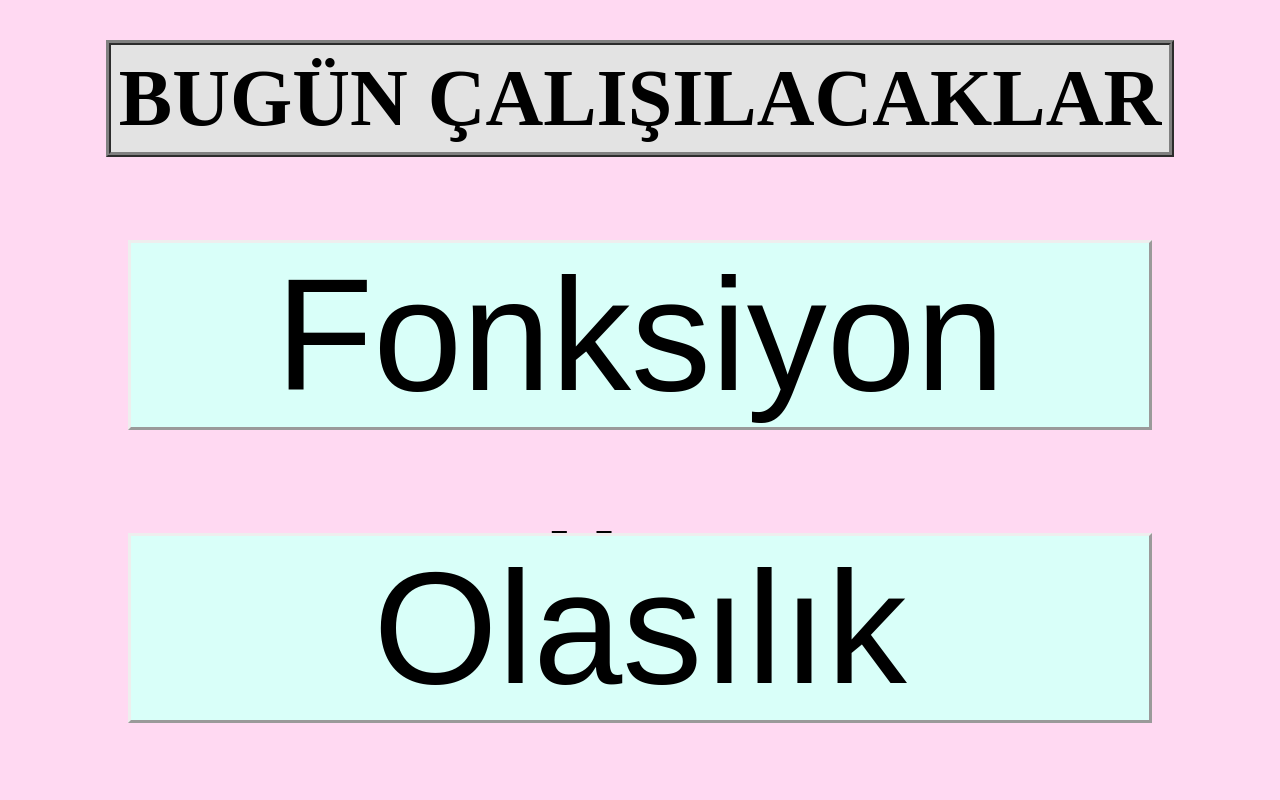
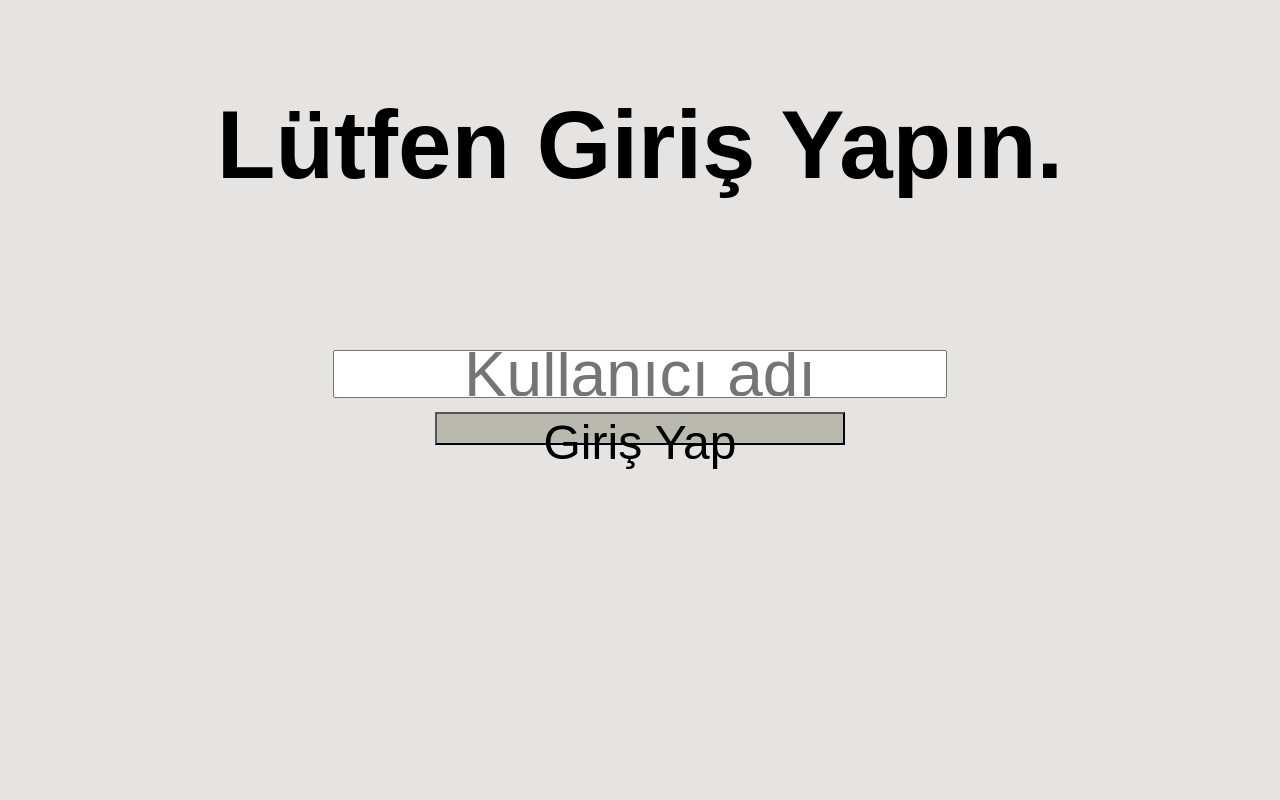
Before and after one commit to ahmetatesveltan/mentrio, a Flask app: page / in a window 1280 px wide. Run offline with Flask 3, Linux system fonts and the light colour scheme.

Commit message:
Login logout sayfası oluşturuldu. işlevleri eklendi.

```diff
--- a/app.py
+++ b/app.py
@@ -1,4 +1,6 @@
-from flask import Flask, render_template, request, jsonify
+from typing import Protocol
+
+from flask import Flask, render_template, request, jsonify, session, redirect
 from main import *
 import main
 from flask import request
@@ -6,22 +8,31 @@ import json
 from datetime import *
 
 app = Flask(__name__)
+app.secret_key = "Secret key"
 
-
+users = ["Ates", "İbisoglu"]
 
 @app.route("/")
 def home():
+    user = session.get("user")
+
+
+    if user is None:
+        return render_template("index.html", giris_yapildi=False)
+
     data = load_data()
 
     calisilacak_konular = bugun_calisilacaklar(data) #Çalışılacak 2 konu
-    #2konunun ustalığı
+                                                      #2konunun ustalığı
     calisilacak_ustaliklar = []
     for ders, konu in calisilacak_konular:
         ustalik = ustalik_hesapla(data, ders, konu)
         calisilacak_ustaliklar.append(ustalik)
     return render_template("index.html",
                            calisilacak_konular = calisilacak_konular,
-                           calisilacak_ustaliklar = calisilacak_ustaliklar)
+                           calisilacak_ustaliklar = calisilacak_ustaliklar,
+                           giris_yapildi = True,
+                           user = user)
 
 @app.route("/ders/<ders_adi>")  #DERS SAYFASINI AÇAR
 def ders_sayfasi(ders_adi):
@@ -55,6 +66,25 @@ def konu_sayfasi(ders_adi, konu_adi):
                            dogru_bilgisi = dogru_bilgisi,
                            yanlis_bilgisi = yanlis_bilgisi,
                            yuzde_bilgisi = yuzde_bilgisi)
+
+@app.route("/api/login", methods=["POST"])
+def login_page():
+    veri = request.json
+    user = veri["user"].capitalize()
+    if user in users:
+        session["user"] = user
+        giris_basarisi = True
+    else:
+        giris_basarisi = False
+    return jsonify({"giris_basarisi": giris_basarisi,
+                    "kullanici": user})
+
+@app.route("/api/logout")
+def logout():
+
+    session.pop("user", None)
+    return redirect("/")
+
 
 @app.route("/api/ys-select") #KONU SELECTINI DOLDURUR
 def ys_konu_select():
--- a/main.py
+++ b/main.py
@@ -4,7 +4,7 @@ import os
 
 def load_data():
     try:
-        with open("data.json", "r", encoding="utf-8") as f:
+        with open("data/data.json", "r", encoding="utf-8") as f:
             return json.load(f)
 
     except json.JSONDecodeError:
@@ -15,7 +15,7 @@ def save_data(data):
     with open("data_temp.json", "w", encoding="utf-8") as f:
         json.dump(data, f, indent=4, ensure_ascii=False)
 
-    os.replace("data_temp.json", "data.json")
+    os.replace("data_temp.json", "data/data.json")
 
 
 #DERS EKLEME
--- a/static/css/index.css
+++ b/static/css/index.css
@@ -46,8 +46,87 @@ body {
 
     text-align: center;
 }
+/* =========================
+  LOGIN
+========================= */
+#login-bolumu {
+    flex: 0 0 100%;
+    background-color: #e5e4e2;
+    width: 100vw;
+    height: 100vh;
+    padding-top: 10px;
+    display: flex;
+    flex-direction: column;
+    align-items: center;
+    scroll-snap-align: start;
+}
+#login-div{
+    display: flex;
+    flex-direction: column;
+    width: 80%;
+    height: 30%;
+    align-items: center;
+    justify-content: center;
+    gap: 10%;
+}
 
+#login-bolumu h2{
+    font-size: 6rem;
+}
+#login-form{
+    display: flex;
+    flex-direction: column;
+    width: 100%;
+    height: 40%;
+    align-items: center;
+    justify-content: flex-start;
+    gap: 15%
+}
+#login-form input{
+    width: 60%;
+    height: 50%;
+    font-size: 4rem;
+    text-align: center;
+}
+#login-form button{
+    width: 40%;
+    height: 35%;
+    font-size: 3rem;
+    background-color: #bab9b0;
+}
+#login-bildirim-bolumu {
+    display: flex;
+    flex-direction: column;
+    justify-content: flex-end;
+    align-items: center;
+    height:10%;
 
+}
+#login-bildirim-bolumu span{
+    font-size: 3rem
+}
+
+#logout-button {
+    display: flex;
+    font-size: 3rem;
+    width: 36%;
+    height: 6%;
+    background-color: #bab9b0;
+    text-decoration: none;
+    align-items: center;
+    justify-content: center;
+    color: black;
+}
+#login-bilgilendirme-div {
+    display: flex;
+    width:80%;
+    height: 70%;
+    align-items: flex-end;
+}
+#login-bilgilendirme{
+    font-size: 5rem;
+    text-align: center;
+}
 /* =========================
    BUGÜN ÇALIŞILACAKLAR
 ========================= */
@@ -107,11 +186,12 @@ body {
     background-color: #d9fff9;
     border: 3px outset;
     font-family: Papyrus, fantasy;
-    font-size: 10rem;
+    font-size: 8rem;
     text-align: center;
     overflow: hidden;
     text-decoration: none;
     color: black;
+
 }
 
 .calisilacak-ustalik {
--- a/static/js/index.js
+++ b/static/js/index.js
@@ -1,6 +1,12 @@
-//YS-DERS-SELECTİNE GÖRE KONU SELECT AYARLAMA
+// =========================
+// YANLIŞ SORU - KONU SELECT
+// =========================
 function konu_select() {
     const ysDersSelect = document.getElementById("ys-ders-select");
+
+    if (ysDersSelect === null) {
+        return;
+    }
 
     ysDersSelect.addEventListener("change", function () {
 
@@ -12,7 +18,11 @@ function konu_select() {
 
                 const select = document.getElementById("ys-konu-select");
 
-                select.innerHTML = ""
+                if (select === null) {
+                    return;
+                }
+
+                select.innerHTML = "";
 
                 konular.forEach(konu => {
                     const option = document.createElement("option");
@@ -22,63 +32,85 @@ function konu_select() {
                 });
             });
     });
-};
-konu_select()
+}
 
-//YANLIŞ SORU EKLEME
+konu_select();
+
+
+// =========================
+// YANLIŞ SORU EKLEME
+// =========================
 function gunluk_sorulari_ekle() {
+
+    const gorselInput = document.getElementById("ys-gorsel-ekle");
+    const cevaplar = document.querySelectorAll(".ys-sikları");
+    const ysDersSelect = document.getElementById("ys-ders-select");
+    const ysKonuSelect = document.getElementById("ys-konu-select");
+    const ysSubmit = document.getElementById("ys-giris-submit");
+
+    if (
+        gorselInput === null ||
+        ysDersSelect === null ||
+        ysKonuSelect === null ||
+        ysSubmit === null
+    ) {
+        return;
+    }
+
     let secilenGorsel = null;
     let secilenCevap = null;
     let secilenDers = null;
     let secilenKonu = null;
 
-
-    const gorselInput = document.getElementById("ys-gorsel-ekle");
-    const cevaplar = document.querySelectorAll(".ys-sikları");
-
-    const ysDersSelect = document.getElementById("ys-ders-select");
-    const ysKonuSelect = document.getElementById("ys-konu-select");
-
     ysDersSelect.addEventListener("change", function () {
-
         secilenDers = ysDersSelect.value;
         submitControl();
     });
 
     ysKonuSelect.addEventListener("change", function () {
-
         secilenKonu = ysKonuSelect.value;
         submitControl();
     });
 
     for (const cevap of cevaplar) {
-           cevap.addEventListener("change", function(){
+
+        if (cevap === null) {
+            continue;
+        }
+
+        cevap.addEventListener("change", function () {
             secilenCevap = cevap.value;
             console.log(secilenCevap);
             submitControl();
         });
-    };
+    }
 
-    gorselInput.addEventListener("change",  function(){
+    gorselInput.addEventListener("change", function () {
         secilenGorsel = gorselInput.files[0];
-
         submitControl();
-
     });
 
-    const ysSubmit = document.getElementById("ys-giris-submit")
     function submitControl() {
-        if(secilenGorsel!== null && secilenCevap !== null && secilenDers !== null && secilenKonu!== null){
-            ysSubmit.disabled = false
-        }
-        else {
-            ysSubmit.disabled = true
+        if (
+            secilenGorsel !== null &&
+            secilenCevap !== null &&
+            secilenDers !== null &&
+            secilenKonu !== null
+        ) {
+            ysSubmit.disabled = false;
+        } else {
+            ysSubmit.disabled = true;
         }
     }
-    ysSubmit.addEventListener("click", function(){
+
+    ysSubmit.addEventListener("click", function () {
 
         const ysData = new FormData();
         const ysBildirim = document.getElementById("ys-bildirim");
+
+        if (ysBildirim === null) {
+            return;
+        }
 
         ysData.append("ders", secilenDers);
         ysData.append("konu", secilenKonu);
@@ -89,37 +121,34 @@ function gunluk_sorulari_ekle() {
             method: "POST",
             body: ysData
         })
-        .then(function(response) {
-            ysBildirim.textContent = "Soru Kaydedildi."
+            .then(function (response) {
 
-            setTimeout(function() {
-                ysBildirim.textContent = ""
+                ysBildirim.textContent = "Soru Kaydedildi.";
+
+                setTimeout(function () {
+                    ysBildirim.textContent = "";
                 }, 2000);
 
             });
-        ysSubmit.disabled = true
+
+        ysSubmit.disabled = true;
+    });
+}
+
+gunluk_sorulari_ekle();
 
 
-    });
-};
-gunluk_sorulari_ekle()
-// SPACED REPETİTON SORULARINI ALMA
+// =========================
+// SPACED REPETITION SORULARI
+// =========================
 function gunluk_sorulari_goster() {
-    let sorular = [];
 
-    let aktifIndex = 0;
-    let aktifSoru = null;
-    let secilenCevap = null;
-
-    soru_gorseli = document.getElementById("ys-soru-gorseli");
-    solOk = document.getElementById("ys-sol-ok");
-    sagOk = document.getElementById("ys-sag-ok");
-    label = document.getElementById("ys-cikti-label");
-
-    const cevaplar = document.querySelectorAll('[name="ys-cikti-sikları"]');
+    const soru_gorseli = document.getElementById("ys-soru-gorseli");
+    const solOk = document.getElementById("ys-sol-ok");
+    const sagOk = document.getElementById("ys-sag-ok");
+    const label = document.getElementById("ys-cikti-label");
     const ysSubmit = document.getElementById("ys-cevapla");
 
-    // Tam ekran butonu
     const tam_ekran_buton = document.getElementById("ys-tam-ekran");
     const tam_ekran_cikis_buton = document.getElementById("ys-cikis-tam-ekran");
     const panel = document.getElementById("ys-cikti-soru");
@@ -131,44 +160,92 @@ function gunluk_sorulari_goster() {
     const butonE = document.getElementById("ysc-E");
     const butonBOS = document.getElementById("ysc-BOS");
 
+    if (
+        soru_gorseli === null ||
+        solOk === null ||
+        sagOk === null ||
+        label === null ||
+        ysSubmit === null ||
+        tam_ekran_buton === null ||
+        tam_ekran_cikis_buton === null ||
+        panel === null ||
+        butonA === null ||
+        butonB === null ||
+        butonC === null ||
+        butonD === null ||
+        butonE === null ||
+        butonBOS === null
+    ) {
+        return;
+    }
+
+    let sorular = [];
+    let aktifIndex = 0;
+    let aktifSoru = null;
+    let secilenCevap = null;
+
+    const cevaplar = document.querySelectorAll('[name="ys-cikti-sikları"]');
+
+    // TAM EKRAN
     tam_ekran_buton.addEventListener("click", function () {
         panel.requestFullscreen();
-        tam_ekran_buton.hidden = true
-        tam_ekran_cikis_buton.hidden = false
+        tam_ekran_buton.hidden = true;
+        tam_ekran_cikis_buton.hidden = false;
     });
+
     tam_ekran_cikis_buton.addEventListener("click", function () {
         document.exitFullscreen();
-        tam_ekran_buton.hidden = false
-        tam_ekran_cikis_buton.hidden = true
+        tam_ekran_buton.hidden = false;
+        tam_ekran_cikis_buton.hidden = true;
     });
 
+    // SORULARI AL
     fetch("/api/cozulecek-sorular")
         .then(function (response) {
             return response.json();
         })
         .then(function (data) {
+
             sorular = data;
+
+            if (sorular.length === 0) {
+                return;
+            }
+
             aktifSoru = sorular[aktifIndex];
+
             let gorselYolu = "/static/questions/" + aktifSoru.Foto;
+
             soru_gorseli.src = gorselYolu;
-            label.textContent = "Soru " + (aktifIndex + 1) + "/" + sorular.length;
+
+            label.textContent =
+                "Soru " + (aktifIndex + 1) + "/" + sorular.length;
 
             soru_durumunu_guncelle();
-
         });
 
-    function soru_durumunu_guncelle(){
-        if(aktifSoru.bugun_cozuldu === true){
+
+    function soru_durumunu_guncelle() {
+
+        if (aktifSoru === null) {
+            return;
+        }
+
+        if (aktifSoru.bugun_cozuldu === true) {
+
             ysSubmit.disabled = true;
+
             butonA.disabled = true;
             butonB.disabled = true;
             butonC.disabled = true;
             butonD.disabled = true;
             butonE.disabled = true;
             butonBOS.disabled = true;
-            }
-            else{
+
+        } else {
+
             ysSubmit.disabled = false;
+
             butonA.disabled = false;
             butonB.disabled = false;
             butonC.disabled = false;
@@ -176,10 +253,16 @@ function gunluk_sorulari_goster() {
             butonE.disabled = false;
             butonBOS.disabled = false;
         }
-
     }
 
+
+    // SOL OK
     solOk.addEventListener("click", function () {
+
+        if (sorular.length === 0) {
+            return;
+        }
+
         aktifIndex -= 1;
 
         if (aktifIndex < 0) {
@@ -188,14 +271,24 @@ function gunluk_sorulari_goster() {
 
         aktifSoru = sorular[aktifIndex];
 
-        gorselYolu = "/static/questions/" + aktifSoru.Foto;
+        let gorselYolu = "/static/questions/" + aktifSoru.Foto;
+
         soru_gorseli.src = gorselYolu;
-        label.textContent = "Soru " + (aktifIndex + 1) + "/" + sorular.length;
+
+        label.textContent =
+            "Soru " + (aktifIndex + 1) + "/" + sorular.length;
 
         soru_durumunu_guncelle();
     });
 
+
+    // SAĞ OK
     sagOk.addEventListener("click", function () {
+
+        if (sorular.length === 0) {
+            return;
+        }
+
         aktifIndex += 1;
 
         if (aktifIndex >= sorular.length) {
@@ -204,21 +297,38 @@ function gunluk_sorulari_goster() {
 
         aktifSoru = sorular[aktifIndex];
 
-        gorselYolu = "/static/questions/" + aktifSoru.Foto;
+        let gorselYolu = "/static/questions/" + aktifSoru.Foto;
+
         soru_gorseli.src = gorselYolu;
-        label.textContent = "Soru " + (aktifIndex + 1) + "/" + sorular.length;
+
+        label.textContent =
+            "Soru " + (aktifIndex + 1) + "/" + sorular.length;
 
         soru_durumunu_guncelle();
     });
 
+
+    // CEVAP SEÇİMİ
     for (const cevap of cevaplar) {
+
+        if (cevap === null) {
+            continue;
+        }
+
         cevap.addEventListener("change", function () {
             secilenCevap = cevap.value;
             submitControl();
         });
     }
 
+
+    // CEVAPLA
     ysSubmit.addEventListener("click", function () {
+
+        if (aktifSoru === null || secilenCevap === null) {
+            return;
+        }
+
         fetch("/api/cozulecek-sorular-kontrol", {
             method: "POST",
             headers: {
@@ -233,6 +343,7 @@ function gunluk_sorulari_goster() {
                 return response.json();
             })
             .then(function (data) {
+
                 let dogruluk = data["dogruluk"];
                 let dogru_cevap = data["dogru_cevap"];
 
@@ -240,24 +351,38 @@ function gunluk_sorulari_goster() {
                 let yanlis_kutu = null;
 
                 if (dogruluk === true) {
-                    kutu = document.querySelector(`label[for="ysc-${secilenCevap}"]`).parentElement;
+
+                    kutu = document
+                        .querySelector(`label[for="ysc-${secilenCevap}"]`)
+                        .parentElement;
+
                     kutu.style.backgroundColor = "#50dc2e";
-                }
 
-                else if (dogruluk === false) {
-                    yanlis_kutu = document.querySelector(`label[for="ysc-${secilenCevap}"]`).parentElement;
+                } else if (dogruluk === false) {
+
+                    yanlis_kutu = document
+                        .querySelector(`label[for="ysc-${secilenCevap}"]`)
+                        .parentElement;
+
                     yanlis_kutu.style.backgroundColor = "#d25663";
 
-                    kutu = document.querySelector(`label[for="ysc-${dogru_cevap}"]`).parentElement;
+                    kutu = document
+                        .querySelector(`label[for="ysc-${dogru_cevap}"]`)
+                        .parentElement;
+
                     kutu.style.backgroundColor = "#50dc2e";
-                }
 
-                else {
-                    kutu = document.querySelector(`label[for="ysc-${dogru_cevap}"]`).parentElement;
+                } else {
+
+                    kutu = document
+                        .querySelector(`label[for="ysc-${dogru_cevap}"]`)
+                        .parentElement;
+
                     kutu.style.backgroundColor = "#50dc2e";
                 }
 
                 setTimeout(function () {
+
                     if (kutu) {
                         kutu.style.backgroundColor = "#d9fff9";
                     }
@@ -265,22 +390,99 @@ function gunluk_sorulari_goster() {
                     if (yanlis_kutu) {
                         yanlis_kutu.style.backgroundColor = "#d9fff9";
                     }
+
                 }, 3000);
 
                 aktifSoru.bugun_cozuldu = true;
+
                 soru_durumunu_guncelle();
-
             });
     });
 
+
     function submitControl() {
+
         if (secilenCevap !== null) {
             ysSubmit.disabled = false;
-        }
-        else {
+        } else {
             ysSubmit.disabled = true;
         }
     }
 }
 
 gunluk_sorulari_goster();
+
+
+// =========================
+// LOGIN
+// =========================
+function login_sayfasi() {
+
+    const input = document.getElementById("kullanici-input");
+    const submit = document.getElementById("login-submit");
+    const bildirim = document.getElementById("login-bildirim");
+    const baslik = document.getElementById("login-bolumu-baslik")
+
+    if (
+        input === null ||
+        submit === null ||
+        bildirim === null
+    ) {
+        return;
+    }
+
+    submit.addEventListener("click", function (e) {
+
+        e.preventDefault();
+
+        const user = input.value;
+
+        fetch("/api/login", {
+            method: "POST",
+            headers: {
+                "Content-Type": "application/json"
+            },
+            body: JSON.stringify({
+                user: user
+            })
+        })
+            .then(function (response) {
+                return response.json();
+            })
+            .then(function (data) {
+
+                let giris_basarisi = data["giris_basarisi"];
+                let kullanici = data["kullanici"];
+
+                if (giris_basarisi === true) {
+
+                    bildirim.textContent =
+                        "Giriş başarılı. Hoşgeldin " + kullanici + ".";
+
+                    bildirim.style.color = "#14b82b";
+                    setTimeout(function () {
+                        window.location.reload("/");
+                     }, 4000);
+
+
+
+
+
+                } else {
+
+                    bildirim.textContent =
+                        "Kullanıcı adı bulunamadı. Tekrar deneyin.";
+
+                    bildirim.style.color = "#ca1602";
+
+
+                }
+                setTimeout(function () {
+                        bildirim.textContent = "";
+                     }, 3000);
+
+            });
+    });
+}
+
+login_sayfasi();
--- a/templates/index.html
+++ b/templates/index.html
@@ -8,6 +8,30 @@
 </head>
 <body>
     <div id="app">
+        <section id="login-bolumu">
+            <h2 id="login-bolumu-baslik">{% if giris_yapildi %}
+                                            Giriş yapıldı.
+                                         {% else %}
+                                            Lütfen Giriş Yapın.
+                                         {% endif %}</h2>
+            {% if giris_yapildi %}
+                <div id="login-bilgilendirme-div"><h3 id="login-bilgilendirme">Hoşgeldin, {{user}}. Devam etmek için yana kaydır.</h3></div>
+            {% endif %}
+            <div id="login-div">
+                {% if not giris_yapildi %}
+                        <form id="login-form">
+                            <input type="text" id="kullanici-input" placeholder="Kullanıcı adı">
+                            <button id="login-submit" type="submit" >Giriş Yap</button>
+                        </form>
+                {% endif %}
+            </div>
+            <div id="login-bildirim-bolumu"><span id="login-bildirim"></span></div>
+            {% if giris_yapildi %}
+                <a id="logout-button" href="api/logout">Çıkış Yap</a>
+            {% endif %}
+        </section>
+
+        {% if giris_yapildi %}
             <section id="calisilacaklar-bolumu">
                 <div id="calisilacaklar-baslik">
                     <h2 class="baslik">BUGÜN ÇALIŞILACAKLAR</h2>
@@ -164,6 +188,7 @@
                     <div id="ys-cevapla-bolumu"><button disabled id="ys-cevapla">Cevapla</button></div>
                 </div>
             </section>
+        {% endif %}
     </div>
     <script src="{{ url_for('static', filename='js/index.js') }}"></script>
 </body>
```
Also changed, not shown: data.json (deleted, +0 -98 lines), data/data.json (added, +47 -0 lines), data/ibisoglu.json (added, +17 -0 lines), static/questions/q0001.jfif (deleted), static/questions/q0002.jfif (deleted), static/questions/q0003.jfif (deleted), static/questions/q0004.jfif (deleted), static/questions/q0005.jfif (deleted), static/questions/q0006.jfif (deleted). Lines whose indentation alone changed are shown as unchanged.
